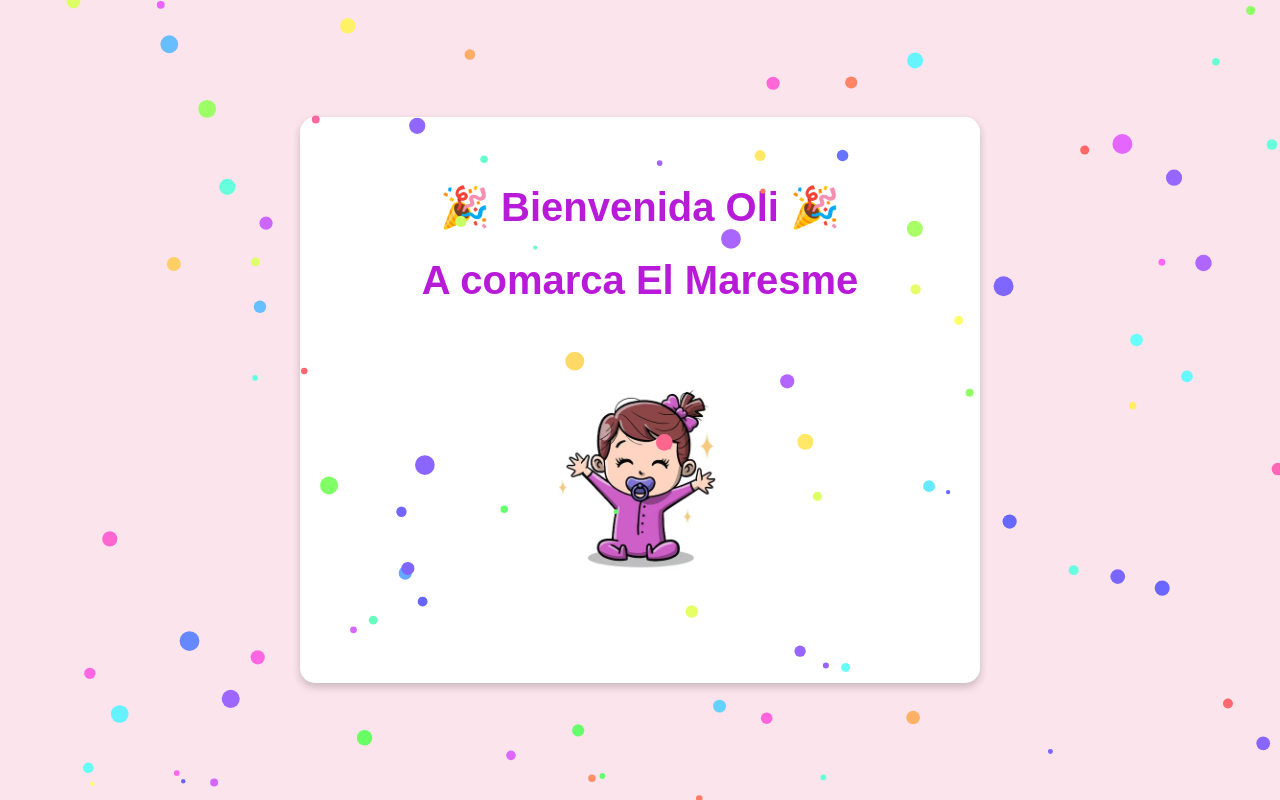
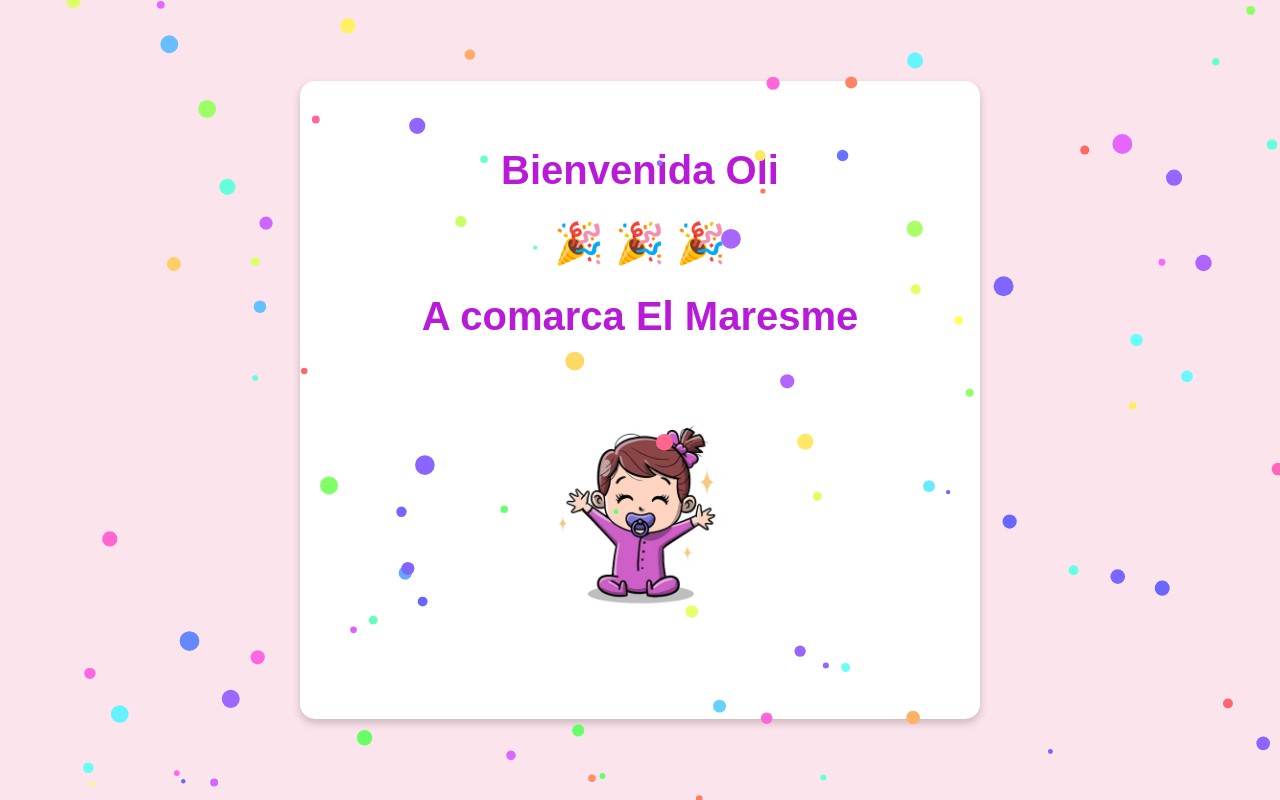
Before and after one commit to nicosoengas/nicosoengas.github.io, a plain HTML site: page index.html in a window 1280 px wide. Drawn offline with Linux system fonts and the light colour scheme.

Commit message:
Fix styles

```diff
--- a/index.html
+++ b/index.html
@@ -8,7 +8,8 @@
     </head>
     <body>
         <div class="container">
-            <h1>🎉 Bienvenida Oli 🎉</h1>
+            <h1> Bienvenida Oli </h1>
+            <h1> 🎉 🎉 🎉 </h1>
             <h1> A comarca El Maresme </h1>
             <img src="baby-image.png" alt="Cute Baby" class="baby-image">
         </div>
```
